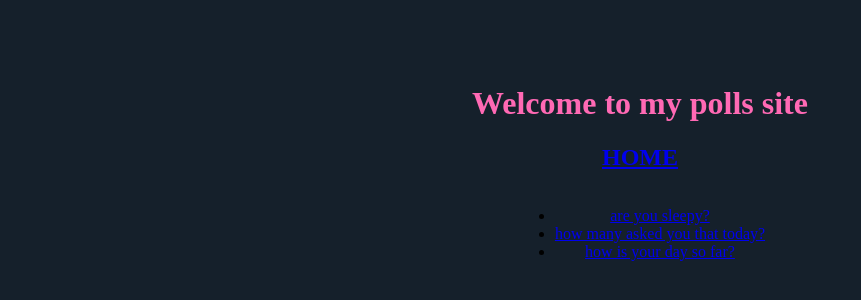
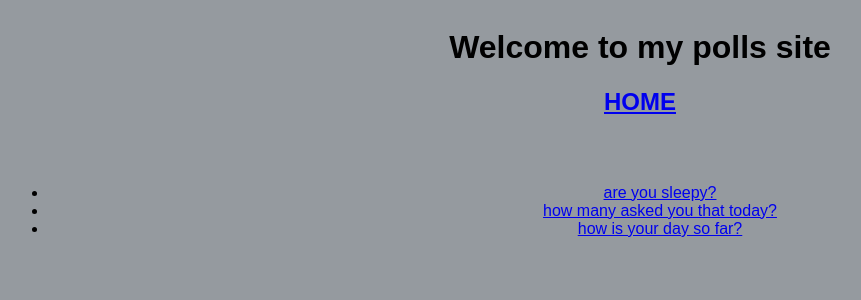
Before and after one commit to victormakeaveli/djangotutorial, a Django app: page / in a window 1280 px wide. Shown: the top 300 px of the page, without its empty margins (0-861 px from the left). Run offline with Django 3.2, Linux system fonts and the light colour scheme; data comes from the database, SQL or seed files in the repository; both versions use the stored data as it was after the commit.

Commit message:
major changes

```diff
--- a/mysite/templates/index.html
+++ b/mysite/templates/index.html
@@ -1,15 +1,17 @@
 {% extends 'base.html' %}
 
 {% block title %}Home{% endblock%}
+
 {% block content %}
 
 {% if latest_question_list %}
 
-    <ul>
+    <ul class='main'>
     {% for question in latest_question_list %}
         <li><a href="{% url 'polls:detail' question.id %}">{{ question.question_text }}</a></li>
     {% endfor %}
     </ul>
+
 
 {% else %}
     <p>No polls are available.</p>
--- a/mysite/templates/results.html
+++ b/mysite/templates/results.html
@@ -3,6 +3,7 @@
 {% block title %} {{ question.question_text }} {% endblock %}
 
 {% block content %}
+
 <ul>
 {% for choice in question.choice_set.all %}
     <li>{{ choice.choice_text }} -- {{ choice.votes }} vote{{ choice.votes|pluralize }}</li>
--- a/polls/views.py
+++ b/polls/views.py
@@ -50,12 +50,3 @@ def vote(request, question_id):
         # with POST data. This prevents data from being posted twice if a
         # user hits the Back button.
         return HttpResponseRedirect(reverse('polls:results', args=(question.id,)))
-
-def get_queryset(self):
-    """
-    Return the last five published questions (not including those set to be
-    published in the future).
-    """
-    return Question.objects.filter(
-        pub_date__lte=timezone.now()
-    ).order_by('-pub_date')[:5]
--- a/static/style.css
+++ b/static/style.css
@@ -1,29 +1,23 @@
 html{
-    background-color: rgb(21,32,43);
+    background-color:rgba(21, 32, 43, 0.45);
+    padding:0;
+    margin: 0;
+    font-family: Arial, Helvetica, sans-serif;
+    text-align: center;
+    align-items: center;
+    align-content: center;
+    display: grid;
 }
 
-body{
-    margin-top:5%;
-    padding:0;
-    display:flex;
-    flex-direction: column;
-    align-items: center;
-    text-align: center;
-    align-content: center;
+header {
+    margin-top: 1rem;
+    padding-bottom: 2rem;
+    grid-column: 1/4;
 }
 
-li {
-    color: black;
+main {
+    background-color: whitesmoke;
+    grid-template: auto 1fr auto / auto 1fr auto;
+    padding:2rem;
+    grid-column: 2/3;
 }
-
-h1 {
-    color: hotpink;
-}
-
-h2 {
-    color: hotpink;
-}
-
-h3 {
-    color: purple;
-}
```
Also changed, not shown: db.sqlite3.
